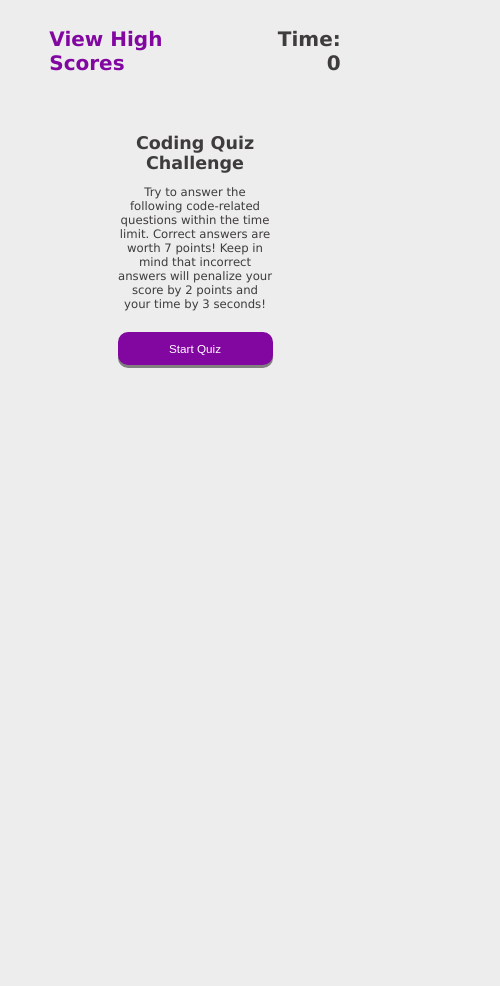
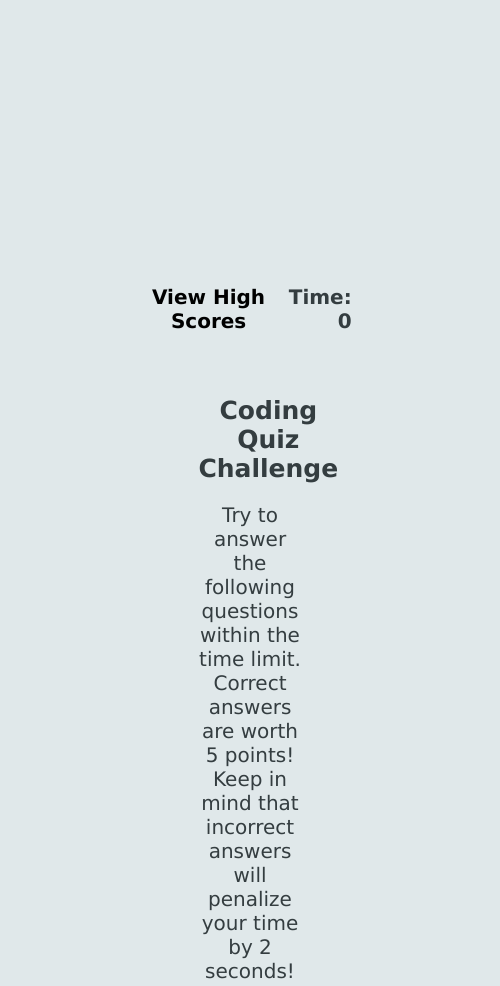
Before and after one commit to AleksaMik/Javascript-Quiz, a plain HTML site: page Develop/index.HTML in a window 390 px wide. Shown: the top 986 px of the page, 500 px wide, since content can reach past the window. Before the commit the page ends 844 px from the top, so only its background shows below. Drawn offline with Linux system fonts and the light colour scheme.

Commit message:
Questions added

```diff
--- a/Develop/index.HTML
+++ b/Develop/index.HTML
@@ -4,7 +4,7 @@
         <meta charset="UTF-8">
         <meta name="viewport" content="width=device-width, initial-scale=1.0">
         <meta http-equiv="X-UA-Compatible" content="ie=edge">
-        <title>Code Quiz | FUN </title>
+        <title>Javascript Quizz </title>
         <link rel="stylesheet" href="./style/style.css">
     </head>
 
@@ -18,8 +18,8 @@
         <div id="starter-container" class="show">
             <div class="container start">
                 <h1>Coding Quiz Challenge</h1>
-                <p>Try to answer the following code-related questions within the time limit. Correct answers are worth 7 points!
-                Keep in mind that incorrect answers will penalize your score by 2 points and your time by 3 seconds!
+                <p>Try to answer the following questions within the time limit. Correct answers are worth 5 points!
+                Keep in mind that incorrect answers will penalize your time by 2 seconds!
                 </p>
                 <button class="btn startend" id="start-game">Start Quiz</button>
             </div>
@@ -35,12 +35,12 @@
         <div id="end-container" class="hide">
            <div class="container end">
             <div id=score-banner>
-                <h1>All done!</h1>
+                <h1>Done!</h1>
             </div>
             <form id="initials-form" class="initials">
               <p> Enter Initials:
                 <input type="text" name="initials" id="initials" class="text-input" />
-                <button class="btn startend" id="sumbit-score" type="submit">Submit</button> </p>
+                <button class="btn startend" id="sumbit-score" type="submit">Submit score</button> </p>
               </form>
             </div>
         </div>
@@ -57,10 +57,10 @@
     </div>
 
     <div class="hide" id="correct">
-        <h2>Correct :)!</h2>
+        <h2>Correct!</h2>
     </div>
     <div class="hide" id="wrong">
-        <h2>Wrong :( </h2>
+        <h2>Wrong! </h2>
     </div>
 
     <script src="./script.js"></script>
--- a/Develop/script.js
+++ b/Develop/script.js
@@ -32,13 +32,13 @@ var QuestionIndex = 0
 
 // The array of questions for our quiz game.
 var questions = [
-  { q: 'Arrays in Javascript can be used to store __________.',
-    a: '4. all of the above',
-    choices: [{choice: '1. numbers'}, {choice: '2. booleans'}, {choice: '3. strings'}, {choice: '4. all of the above'}]
+  { q: 'How to write an IF statement in JavaScript?',
+    a: '4. if (i == 5)',
+    choices: [{choice: '1. if i != 5'}, {choice: '2. if i = 5'}, {choice: '3. if i = 5 then'}, {choice: '4. if (i == 5)'}]
   },
-  { q: 'Inside which HTML element do we put the javascript?',
-    a: '3. <script>',
-    choices: [{choice: '1. <h1>'}, {choice: '2. <js>'}, {choice: '3. <script>'}, {choice: '4. <head>'}]
+  { q: 'How does a FOR loop start?',
+    a: '3. for (i = 0; i <= 5; i++)',
+    choices: [{choice: '1. for (i = 0; i <= 5)'}, {choice: '2. for i = 1 to 5'}, {choice: '3. for (i = 0; i <= 5; i++)'}, {choice: '4. for i = 1 to 5'}]
   },
   { q: 'In the code -- setinterval(time(),1000) -- what is time()?',
     a: '1. callback function',
@@ -62,7 +62,7 @@ var questions = [
   },
 ];
 
-  //if go back button is hit on high score page
+
 var renderStartPage = function () {
   containerHighScoresEl.classList.add("hide")
   containerHighScoresEl.classList.remove("show")
@@ -84,7 +84,7 @@ var renderStartPage = function () {
   }
 }
 
-//every second, check if game-over is true, or if there is time left. Start time at 30.
+
 var setTime = function () {
   timeleft = 30;
 
@@ -106,31 +106,31 @@ var timercheck = setInterval(function() {
 }
 
 var startGame = function() {
-  //add classes to show/hide start and quiz screen
+
   containerStartEl.classList.add('hide');
   containerStartEl.classList.remove('show');
   containerQuestionEl.classList.remove('hide');
   containerQuestionEl.classList.add('show');
-  //Shuffle the questions so they show in random order
+
   arrayShuffledQuestions = questions.sort(() => Math.random() - 0.5)
   setTime()
   setQuestion()
 }
 
-//set next question for quiz
+
 var setQuestion = function() {
   resetAnswers()
   displayQuestion(arrayShuffledQuestions[QuestionIndex])
 }
 
-//remove answer buttons
+
 var resetAnswers = function() {
   while (answerbuttonsEl.firstChild) {
       answerbuttonsEl.removeChild(answerbuttonsEl.firstChild)
   };
 };
 
-//display question information (including answer buttons)
+
 var displayQuestion = function(index) {
   questionEl.innerText = index.q
   for (var i = 0; i < index.choices.length; i++) {
@@ -142,7 +142,7 @@ var displayQuestion = function(index) {
       answerbuttonsEl.appendChild(answerbutton)
       }
   };
-//display correct! on screen
+
 var answerCorrect = function() {
   if (correctEl.className = "hide") {
       correctEl.classList.remove("hide")
@@ -151,7 +151,7 @@ var answerCorrect = function() {
       wrongEl.classList.add("hide")
       }
   }
-//display wrong! on screen
+
 var answerWrong = function() {
   if (wrongEl.className = "hide") {
       wrongEl.classList.remove("hide")
@@ -161,21 +161,20 @@ var answerWrong = function() {
   }
 }
 
-//check if answer is correct
+
 var answerCheck = function(event) {
   var selectedanswer = event.target
       if (arrayShuffledQuestions[QuestionIndex].a === selectedanswer.innerText){
           answerCorrect()
-          score = score + 7
+          score = score + 5
       }
 
       else {
         answerWrong()
-        score = score - 1;
-        timeleft = timeleft - 3;
+        timeleft = timeleft - 2;
     };
 
-  //go to next question, check if there is more questions
+
     QuestionIndex++
       if  (arrayShuffledQuestions.length > QuestionIndex + 1) {
           setQuestion()
@@ -186,7 +185,7 @@ var answerCheck = function(event) {
           }
 }
 
-  //Display total score screen at end of game
+
 var showScore = function () {
   containerQuestionEl.classList.add("hide");
   containerEndEl.classList.remove("hide");
@@ -197,7 +196,7 @@ var showScore = function () {
   containerScoreEl.appendChild(scoreDisplay);
 }
 
-//create high score values
+
 var createHighScore = function(event) {
   event.preventDefault()
   var initials = document.querySelector("#initials").value;
@@ -213,15 +212,15 @@ initials: initials,
 score: score
 }
 
-//push and sort scores
+
 HighScores.push(HighScore);
 HighScores.sort((a, b) => {return b.score-a.score});
 
-//clear visibile list to resort
+
 while (listHighScoreEl.firstChild) {
  listHighScoreEl.removeChild(listHighScoreEl.firstChild)
 }
-//create elements in order of high scores
+
 for (var i = 0; i < HighScores.length; i++) {
 var highscoreEl = document.createElement("li");
 highscoreEl.ClassName = "high-score";
@@ -233,13 +232,13 @@ saveHighScore();
 displayHighScores();
 
 }
-//save high score
+
 var saveHighScore = function () {
   localStorage.setItem("HighScores", JSON.stringify(HighScores))
 
 }
 
-//load values/ called on page load
+
 var loadHighScore = function () {
   var LoadedHighScores = localStorage.getItem("HighScores")
       if (!LoadedHighScores) {
@@ -261,7 +260,7 @@ var loadHighScore = function () {
   }
 }
 
-//display high score screen from link or when intiials entered
+
 var displayHighScores = function() {
 
   containerHighScoresEl.classList.remove("hide");
@@ -293,7 +292,7 @@ var displayHighScores = function() {
       }
 
 }
-//clears high scores
+
 var clearScores = function () {
   HighScores = [];
 
@@ -307,13 +306,13 @@ var clearScores = function () {
 
 loadHighScore()
 
-//on start click, start game
+
 btnStartEl.addEventListener("click", startGame)
-//on submit button -- enter or click
+
 formInitials.addEventListener("submit", createHighScore)
-//when view high-scores is clicked
+
 ViewHighScoreEl.addEventListener("click", displayHighScores)
-//Go back button
+
 btnGoBackEl.addEventListener("click", renderStartPage)
-//clear scores button
+
 btnClearScoresEl.addEventListener("click", clearScores)
--- a/Develop/style/style.css
+++ b/Develop/style/style.css
@@ -2,23 +2,30 @@
     box-sizing: border-box;
   }
 
-  :root {
-    --primary: #0a0808c5;
-    --secondary: #8207a1;
-    --tertiary: rgb(211, 56, 144);
-    --white: rgb(255, 255, 255);
-    font-size: 62.5%;
+  :root{
+    background-color: #E0E8EA;
+    font-family: 'Lucida Sans', 'Lucida Sans Regular', 'Lucida Grande', 'Lucida Sans Unicode', Geneva, Verdana, sans-serif;
+    font-style: normal;
+    font-size: 30px;
+    text-align: center;
+    display: flex;
+    flex-wrap: wrap;
+    justify-content: center;
+    padding: 250px ;
+
+    }
+
+    .btn {
+    background-color: #3D7C92;
+    box-sizing: border-box;
+    display: inline-block;
+    padding: 20px 60px;
+    margin: 20px 40px;
+    font-size: 25px;
+    border-radius: 10px;
+
   }
 
-  body {
-    background: #ededed;
-    color: var(--secondary);
-    margin: 0;
-    padding: 0;
-    font-family: Verdana, Geneva, Tahoma, sans-serif;
-  }
-
-  /* Header */
   header {
       display: flex;
       justify-content: space-between;
@@ -28,41 +35,42 @@
 
   #view-high-scores:hover {
       cursor: pointer;
-      color: var(--tertiary)
+      color: #24B2E3;
   }
 
   header h4 {
       padding-left: 20px;
-      font-size: 2.0rem;
+      font-size: 20px;
       display: inline;
   }
 
+
  .timer {
-      font-size: 2.0rem;
-      color: var(--primary);
+      font-size: 20px;
+      color: #343D40;
       display: inline;
       text-align: right;
       padding-right: 20px;
   }
 
-  /*Main content */
+
 .container {
       padding: 20px;
-      flex-direction: column;
       width: 50%;
       margin: auto;
+
   }
 
 
  h1 {
-    color: var(--primary);
-    font-size: 3.0rem;
+    color: #343D40 ;
+    font-size: 40px;
     font-weight: bold;
   }
 
   p {
-    color: var(--primary);
-    font-size: 2.0rem;
+    color: #343D40 ;
+    font-size: 25px;
   }
 
   .start {
@@ -75,10 +83,9 @@
  }
 
   .questions {
-    align-items: flex-start;
-    justify-content: flex-start;
+   display: inline-flex;
     padding: 40px 20px;
-    margin: auto;
+    margin: 0;
   }
 
   .end h1, .end p {
@@ -95,7 +102,7 @@
   }
 
   .end input:focus {
-    border: 2px solid var(--secondary);
+    border: 2px solid #343D40;
   }
 
   .show {
@@ -107,9 +114,9 @@
   }
 
   #question {
-    color: var(--primary);
+    color: #343D40 ;
     text-align: left;
-    font-size: 3.0rem;
+    font-size: 30px;
     font-weight: bold;
   }
 
@@ -117,28 +124,15 @@
       text-align: left;
   }
 
-  /*Button Styling */
-  .btn {
-      background: var(--secondary);
-      color: var(--white);
-      padding: 10px;
+  .btn:hover {
+      background:#24B2E3;
       border-radius: 10px;
-      border: none;
-      box-shadow: 0 3px grey;
-      margin-top: 10px;
-  }
-
-  .btn:hover {
-      background: var(--tertiary);
-      border-radius: 10px;
-      box-shadow: 0 2px grey;
       cursor: pointer;
   }
 
   .btn:active {
       border: none;
       outline: none;
-      box-shadow: 0 0 grey;
   }
 
   .btn:focus {
@@ -153,41 +147,37 @@
   }
 
  .startend {
-     width: 25%;
+     width: 45%;
      margin-top: 10px;
  }
 
  .answerbtn {
-     width: 50%;
+     width: 100%;
      text-align: left;
-     font-size: 3.0vw;
+     font-size: 30px;
  }
-
- /* correct/wrong styling */
 
  .banner {
      font-size: 25px;
      text-align: center;
-     color: rgba(199, 187, 187, 0.8);
+     color: #343D40;
      font-style: italic;
      margin: 0 100px;
  }
 
 .banner h2 {
-    border-top: 2px solid rgba(199, 187, 187, 0.8);
+    border-top: 2px solid #343D40;
     margin: 0 auto;
     text-align: center;
     padding-top: 5px;
 }
-
-/* List for High Scores */
 
  ol {
     list-style-type: number;
  }
 
  li:nth-child(odd) {
-     background-color: rgba(228, 151, 164, 0.5);;
+     background-color:#6DA7BB  ;
  }
 
 
@@ -195,25 +185,27 @@ li {
     font-size: 4.0vw;
 }
 
-/* media query for smaller screens */
-
-@media screen and (max-width: 1024px) {
+@media screen and (max-width: 780px) {
 
     .btn {
+        display: flex;
         width: 100%;
-        font-size: 3.0vw;
+        font-size: 20px;
     }
 
     #question {
-        font-size: 4.5vw;
+        display: flex;
+        font-size: 20px;
     }
 
     h1 {
-        font-size: 4.5vw;
+        display: flex;
+        font-size: 25px;
     }
 
     p {
-        font-size: 3.0vw;
+        display: flex;
+        font-size: 20px;
     }
 
 }
```
Also changed, not shown: 1 other file.
